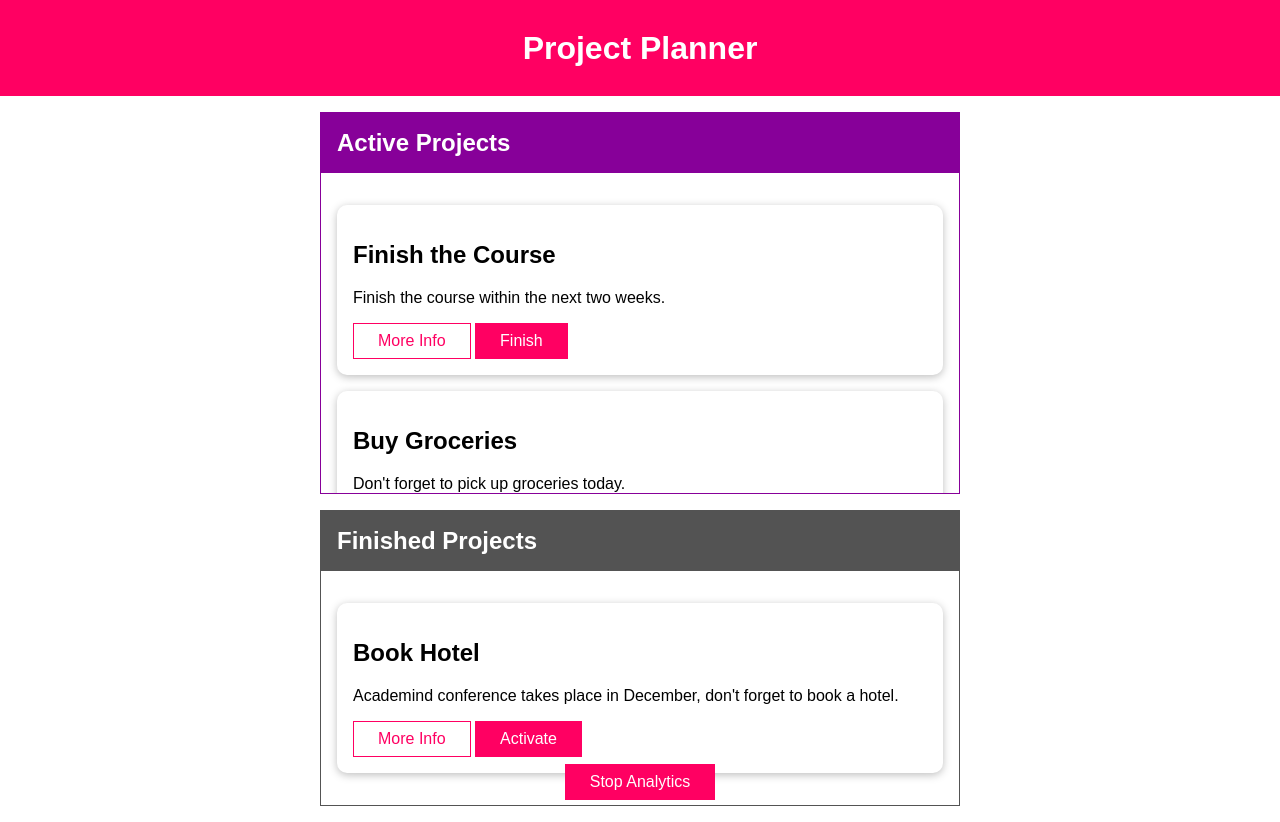
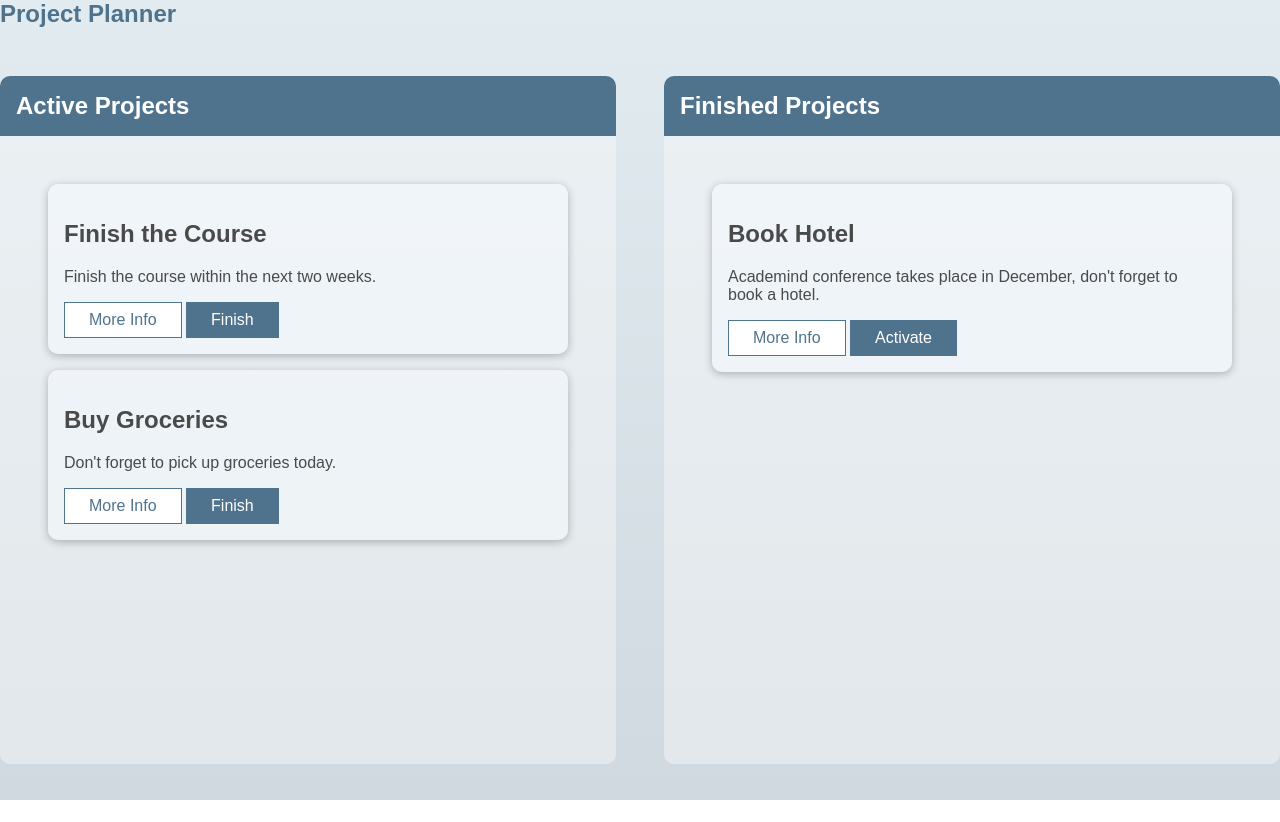
Before and after one commit to flavia3107/javascript-project-board, a plain HTML site: page index.html in a window 1280 px wide. After the commit the page ends 800 px from the top, so only its background shows below. Drawn offline with Linux system fonts and the light colour scheme.

Commit message:
Classes: Update style

```diff
--- a/assets/styles/app.css
+++ b/assets/styles/app.css
@@ -4,32 +4,20 @@
 
 html {
   font-family: sans-serif;
+  height: 100%;
+  overflow: hidden;
 }
 
 body {
   margin: 0;
-}
-
-#main-header {
-  width: 100%;
-  height: 6rem;
-  display: flex;
-  justify-content: center;
-  align-items: center;
-  background: #ff0062;
+  background-image: linear-gradient(to top, #cfd9df 0%, #e2ebf0 100%);
+  height: 100%;
 }
 
 #main-header h1 {
-  color: white;
-  margin: 0;
-}
-
-footer {
-  position: absolute;
-  bottom: 0;
-  left: 0;
-  width: 100%;
-  text-align: center;
+  color: #4f738d;
+  margin: 0 0 3rem;
+  font-size: 1.5rem;
 }
 
 ul {
@@ -40,37 +28,34 @@ ul {
 
 li {
   margin: 1rem 0;
+  color: #4a4a4a;
 }
 
 section {
-  margin: 1rem auto;
-  width: 40rem;
-  max-width: 90%;
+  width: 100%;
+  max-width: 40rem;
+  border-radius: 10px;
+  background-color: #fafafa69;
 }
 
 section ul {
-  padding: 1rem;
-  max-height: 20rem;
-  overflow: scroll;
-}
-
-section > h2 {
-  color: white;
-  margin: 0;
+  padding: 2rem 3rem;
+  height: calc(100% - 4.5rem);
+  overflow: auto;
 }
 
 button {
   font: inherit;
-  background: #ff0062;
+  background: #50738d;
   color: white;
-  border: 1px solid #ff0062;
+  border: 1px solid #50738d;
   padding: 0.5rem 1.5rem;
   cursor: pointer;
 }
 
 button.alt {
   background: white;
-  color: #ff0062;
+  color: #50738d;
 }
 
 button:focus {
@@ -79,8 +64,8 @@ button:focus {
 
 button:hover,
 button:active {
-  background: #ff2579;
-  border-color: #ff2579;
+  background: #364f61;
+  border-color: #364f61;
   color: white;
 }
 
@@ -88,43 +73,28 @@ button:active {
   border-radius: 10px;
   box-shadow: 0 2px 8px rgba(0, 0, 0, 0.26);
   padding: 1rem;
-  background: white;
+  background: #f6fbff78;
+  cursor: grab;
 }
 
-.droppable {
-  background: #ffe0ec;
-}
-
-#active-projects {
-  border: 1px solid #870099;
-}
-
-#active-projects > header {
-  background: #870099;
+section > header {
+  background: #4f738d;
   padding: 1rem;
   display: flex;
   justify-content: space-between;
   align-items: center;
+  border-top-right-radius: 10px;
+  border-top-left-radius: 10px;
 }
 
-#active-projects header h2 {
+section header h2 {
   color: white;
   margin: 0;
 }
 
-#finished-projects {
-  border: 1px solid #535353;
+.project-container {
+  display: flex;
+  justify-content: center;
+  height: calc(100% - 7rem);
+  gap: 3rem;
 }
-
-#finished-projects > header {
-  background: #535353;
-  padding: 1rem;
-  display: flex;
-  justify-content: space-between;
-  align-items: center;
-}
-
-#finished-projects header h2 {
-  color: white;
-  margin: 0;
-}
--- a/index.html
+++ b/index.html
@@ -1,18 +1,15 @@
 <!DOCTYPE html>
 <html lang="en">
+
 <head>
   <meta charset="UTF-8" />
   <meta name="viewport" content="width=device-width, initial-scale=1.0" />
   <meta http-equiv="X-UA-Compatible" content="ie=edge" />
   <title>Project Board</title>
-    <link rel="stylesheet" href="assets/styles/app.css" />
-    <!-- <script src="assets/scripts/Utility/DOMHelper.js" defer></script> -->
-    <!-- <script src="assets/scripts/App/Component.js" defer></script> -->
-    <!-- <script src="assets/scripts/App/Tooltip.js" defer type="module"></script>
-    <script src="assets/scripts/App/ProjectItem.js" defer></script>
-    <script src="assets/scripts/App/ProjectList.js" defer></script> -->
-    <script src="assets/scripts/app.js" defer type="module"></script>
+  <link rel="stylesheet" href="./assets/styles/app.css" />
+  <script src="./assets/scripts/app.js" defer type="module"></script>
 </head>
+
 <body>
   <template id="tooltip">
     <h2>More Info</h2>
@@ -21,28 +18,20 @@
   <header id="main-header">
     <h1>Project Planner</h1>
   </header>
+  <div class="project-container">
     <section id="active-projects">
       <header>
         <h2>Active Projects</h2>
       </header>
       <ul>
-        <li
-          id="p1"
-          data-extra-info="Got lifetime access, but would be nice to finish it soon!"
-          class="card"
-          draggable="true"
-        >
+        <li id="p1" data-extra-info="Got lifetime access, but would be nice to finish it soon!" class="card"
+          draggable="true">
           <h2>Finish the Course</h2>
           <p>Finish the course within the next two weeks.</p>
           <button class="alt">More Info</button>
           <button>Finish</button>
         </li>
-        <li
-          id="p2"
-          data-extra-info="Not really a business topic but still important."
-          class="card"
-          draggable="true"
-        >
+        <li id="p2" data-extra-info="Not really a business topic but still important." class="card" draggable="true">
           <h2>Buy Groceries</h2>
           <p>Don't forget to pick up groceries today.</p>
           <button class="alt">More Info</button>
@@ -55,12 +44,7 @@
         <h2>Finished Projects</h2>
       </header>
       <ul>
-        <li
-          id="p3"
-          data-extra-info="Super important conference! Fictional but still!"
-          class="card"
-          draggable="true"
-        >
+        <li id="p3" data-extra-info="Super important conference! Fictional but still!" class="card" draggable="true">
           <h2>Book Hotel</h2>
           <p>
             Academind conference takes place in December, don't forget to book a
@@ -71,8 +55,8 @@
         </li>
       </ul>
     </section>
-    <footer>
-      <button id="stop-analytics-btn">Stop Analytics</button>
-    </footer>
+  </div>
+
 </body>
+
 </html>
```
Also changed, not shown: assets/old.png (added). Lines whose indentation alone changed are shown as unchanged.
